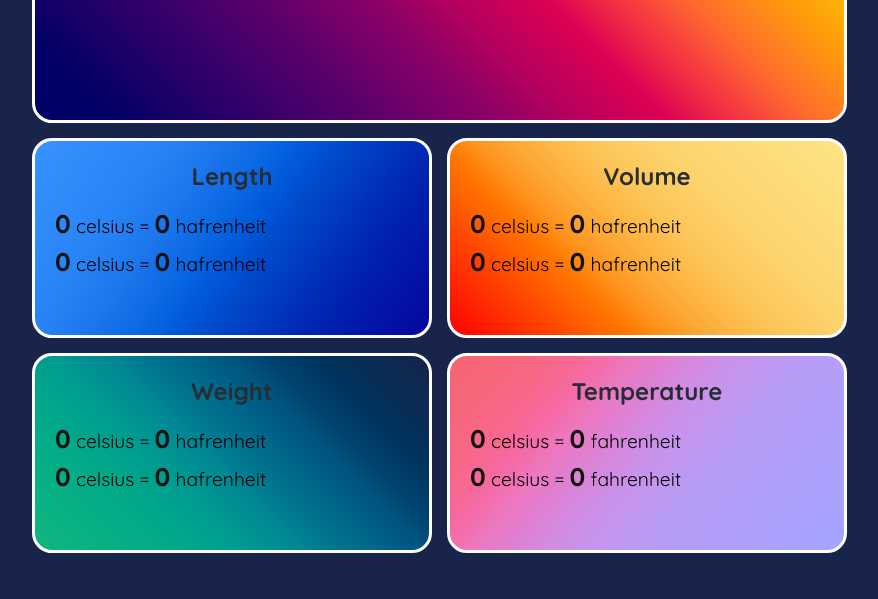
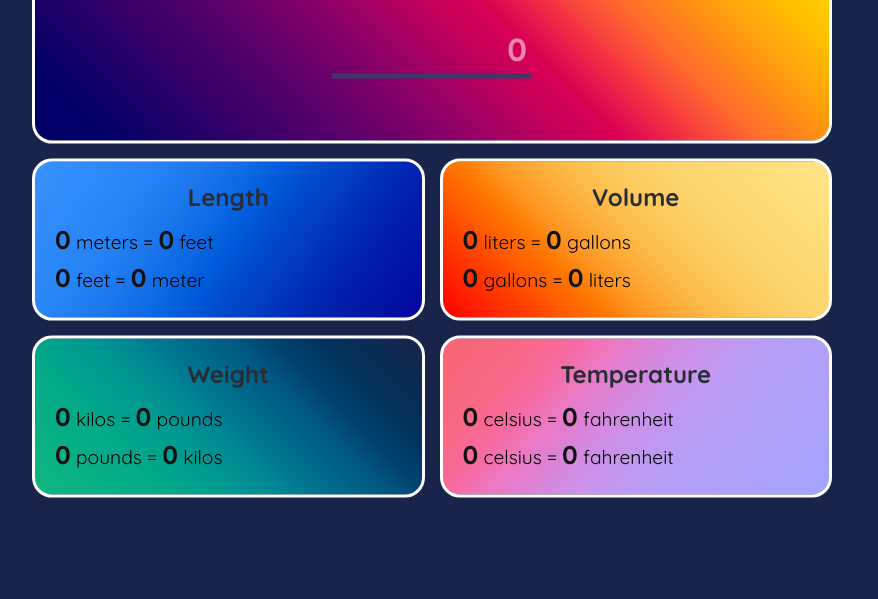
Before and after one commit to IbrohimRasulov/Unit-Conversion, a plain HTML site: page index.html in a window 1280 px wide. Shown: the part 201-800 px from the top of the page, without its empty margins (208-1086 px from the left). Drawn offline with Linux system fonts and the light colour scheme.

Commit message:
Get access to spans

```diff
--- a/index.html
+++ b/index.html
@@ -11,11 +11,13 @@
 
 <body>
     <div id="container">
+        <!--! Input Card -->
         <div id="unit">
             <h1>Unit Conversion</h1>
             <input type="number" placeholder="0">
         </div>
 
+        <!--! Temperature Card -->
         <div class="temperature conversion">
             <h2>Temperature</h2>
             <p class="metrics">
@@ -28,39 +30,37 @@
             </p>
         </div>
 
+        <!--! Length Card -->
         <div class="length conversion">
             <h2>Length</h2>
             <p class="metrics">
-                <span id="id-celsius-left" class="class-celsius">0</span> celsius = <span id="id-fahrenheit-right"
-                    class="class-hafrenheit">0</span> hafrenheit
+                <span id="id-meter-left">0</span> meters = <span id="id-feet-right">0</span> feet
             </p>
             <p class="metrics">
-                <span id="id-fahrenheit-left" class="class-celsius">0</span> celsius = <span id="id-celsius-right"
-                    class="class-hafrenheit">0</span> hafrenheit
+                <span id="id-feet-left" class="class-celsius">0</span> feet = <span id="id-meter-right"
+                    class="class-hafrenheit">0</span> meter
             </p>
         </div>
 
+        <!--! Volume Card -->
         <div class="volume conversion">
             <h2>Volume</h2>
             <p class="metrics">
-                <span id="id-celsius-left" class="class-celsius">0</span> celsius = <span id="id-fahrenheit-right"
-                    class="class-hafrenheit">0</span> hafrenheit
+                <span id="id-liter-left">0</span> liters = <span id="id-gallon-right">0</span> gallons
             </p>
             <p class="metrics">
-                <span id="id-fahrenheit-left" class="class-celsius">0</span> celsius = <span id="id-celsius-right"
-                    class="class-hafrenheit">0</span> hafrenheit
+                <span id="id-gallon-left">0</span> gallons = <span id="id-liter-right">0</span> liters
             </p>
         </div>
 
+        <!--! Weight Card -->
         <div class="weight conversion">
             <h2>Weight</h2>
             <p class="metrics">
-                <span id="id-celsius-left" class="class-celsius">0</span> celsius = <span id="id-fahrenheit-right"
-                    class="class-hafrenheit">0</span> hafrenheit
+                <span id="id-kilo-left">0</span> kilos = <span id="id-pound-right">0</span> pounds
             </p>
             <p class="metrics">
-                <span id="id-fahrenheit-left" class="class-celsius">0</span> celsius = <span id="id-celsius-right"
-                    class="class-hafrenheit">0</span> hafrenheit
+                <span id="id-pound-left">0</span> pounds = <span id="id-kilo-right">0</span> kilos
             </p>
         </div>
     </div>
--- /dev/null
+++ b/index.js
@@ -0,0 +1,25 @@
+const inputValue = document.querySelector('input');
+
+//! Length
+const meterLeft = document.querySelector('#id-meter-left');
+const feetRight = document.querySelector('#id-feet-right');
+const feetLeft = document.querySelector('#id-feet-left');
+const meterRight = document.querySelector('#id-meter-right');
+
+//! Volume
+const literLeft = document.querySelector('#id-liter-left');
+const gallonRight = document.querySelector('#id-gallon-right');
+const gallonLeft = document.querySelector('#id-gallon-left');
+const literRight = document.querySelector('#id-liter-right');
+
+//! Weight
+const kiloLeft = document.querySelector('#id-kilo-left');
+const poundRight = document.querySelector('#id-pound-right');
+const poundLeft = document.querySelector('#id-pound-left');
+const kiloRight = document.querySelector('#id-kilo-right');
+
+//! Temperature
+const celsiusLeft = document.querySelector('#id-celsius-left');
+const fahrenheitRight = document.querySelector('#id-fahrenheit-right');
+const fahrenheitLeft = document.querySelector('#id-fahrenheit-left');
+const celsiusRight = document.querySelector('#id-celsius-right');
--- a/style.css
+++ b/style.css
@@ -9,6 +9,7 @@ input::-webkit-inner-spin-button {
 * {
   font-family: "Quicksand";
   margin: 0;
+  box-sizing: border-box;
 }
 
 body {
@@ -17,10 +18,13 @@ body {
 
 #container {
   width: 800px;
-  margin: 20px auto;
+  position: absolute;
+  top: 50%;
+  left: 50%;
+  transform: translate(-50%, -50%);
   display: grid;
-  grid-template-columns: 50% 50%;
-  grid-template-rows: 38vh 25vh 25vh;
+  grid-template-columns: 1fr 1fr;
+  grid-template-rows: 3fr 2fr 2fr;
   grid-gap: 15px;
   grid-template-areas:
     "unit unit"
@@ -136,7 +140,7 @@ body {
   margin: 40px;
   color: #fff;
   border-bottom: 5px solid #3e396b;
-  width: 250px;
+  width: 200px;
 }
 
 #unit h1 {
@@ -150,11 +154,11 @@ body {
 h2 {
   font-size: 1.5rem;
   text-align: center;
-  padding-bottom: 15px;
+  padding-bottom: 10px;
   color: #282c34;
 }
 
-p {
+.metrics {
   line-height: 35px;
 }
 
```
